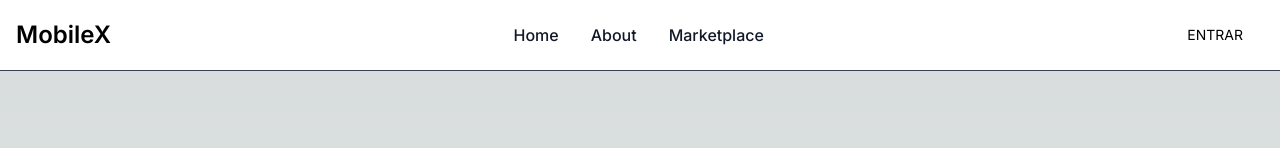
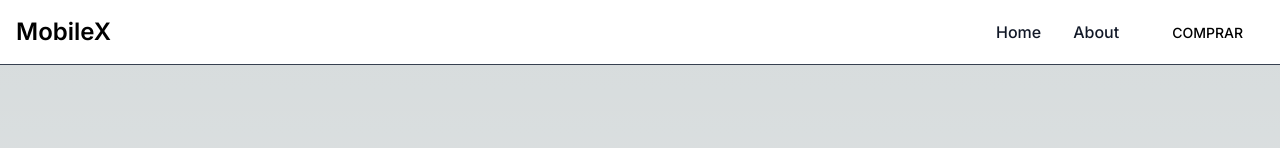
Before and after one commit to phellipeduarte/mobilex, a Next.js app: page / in a window 1280 px wide. Shown: the top 148 px of the page. Built offline with nearby package versions, Linux system fonts and the light colour scheme.

Commit message:
Alterando estrutura da navbar

```diff
--- a/src/app/components/Navbar.tsx
+++ b/src/app/components/Navbar.tsx
@@ -24,8 +24,8 @@ export const Navbar = () => {
         <nav className="bg-white dark:bg-black fixed w-full z-20 top-0 start-0 border-b border-gray-700">
             <div className="max-w-screen-xl flex flex-wrap items-center justify-between mx-auto p-4">
                 <Logo />
-                <div className="flex md:order-2 space-x-3 md:space-x-0 rtl:space-x-reverse">
-                    <Button text="Entrar" to="/login" size={ButtonSize.sm} type={ButtonType.main} />
+                <div className="flex md:order-2 space-x-3 md:space-x-0 rtl:space-x-reverse md:hidden">
+                    <Button text="Comprar" to="/marketplace" size={ButtonSize.sm} type={ButtonType.main} />
                     <button id="navbar-open" data-collapse-toggle="navbar-sticky" type="button" className="inline-flex items-center p-2 w-10 h-10 justify-center text-sm text-gray-500 rounded-lg md:hidden hover:bg-gray-100 focus:outline-none focus:ring-2 focus:ring-gray-200 dark:text-gray-400 dark:hover:bg-gray-700 dark:focus:ring-gray-600" aria-controls="navbar-sticky" aria-expanded="false">
                         <span className="sr-only">Open main menu</span>
                         <svg className="w-5 h-5" aria-hidden="true" xmlns="http://www.w3.org/2000/svg" fill="none" viewBox="0 0 17 14">
@@ -37,7 +37,9 @@ export const Navbar = () => {
                     <ul className="flex flex-col p-4 md:p-0 mt-4 font-medium border border-gray-100 rounded-lg bg-gray-50 md:space-x-8 rtl:space-x-reverse md:flex-row md:mt-0 md:border-0 md:bg-white dark:bg-black dark:border-gray-700">
                         <NavItem text="Home" to="/" />
                         <NavItem text="About" to="/" />
-                        <NavItem text="Marketplace" to="/marketplace" />
+                        <div className="hidden md:block">
+                            <Button text="Comprar" to="/marketplace" size={ButtonSize.sm} type={ButtonType.main} />
+                        </div>
                     </ul>
                 </div>
             </div>
```
